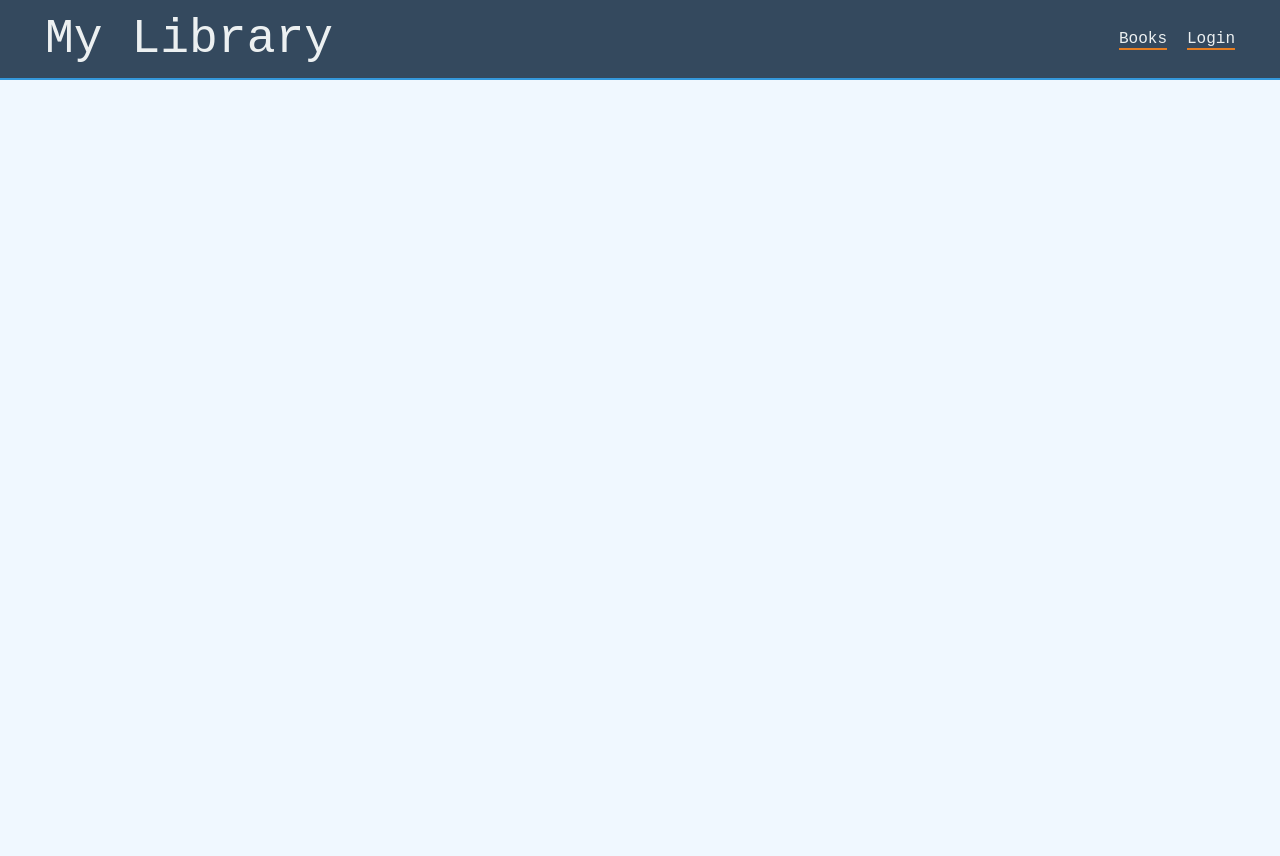
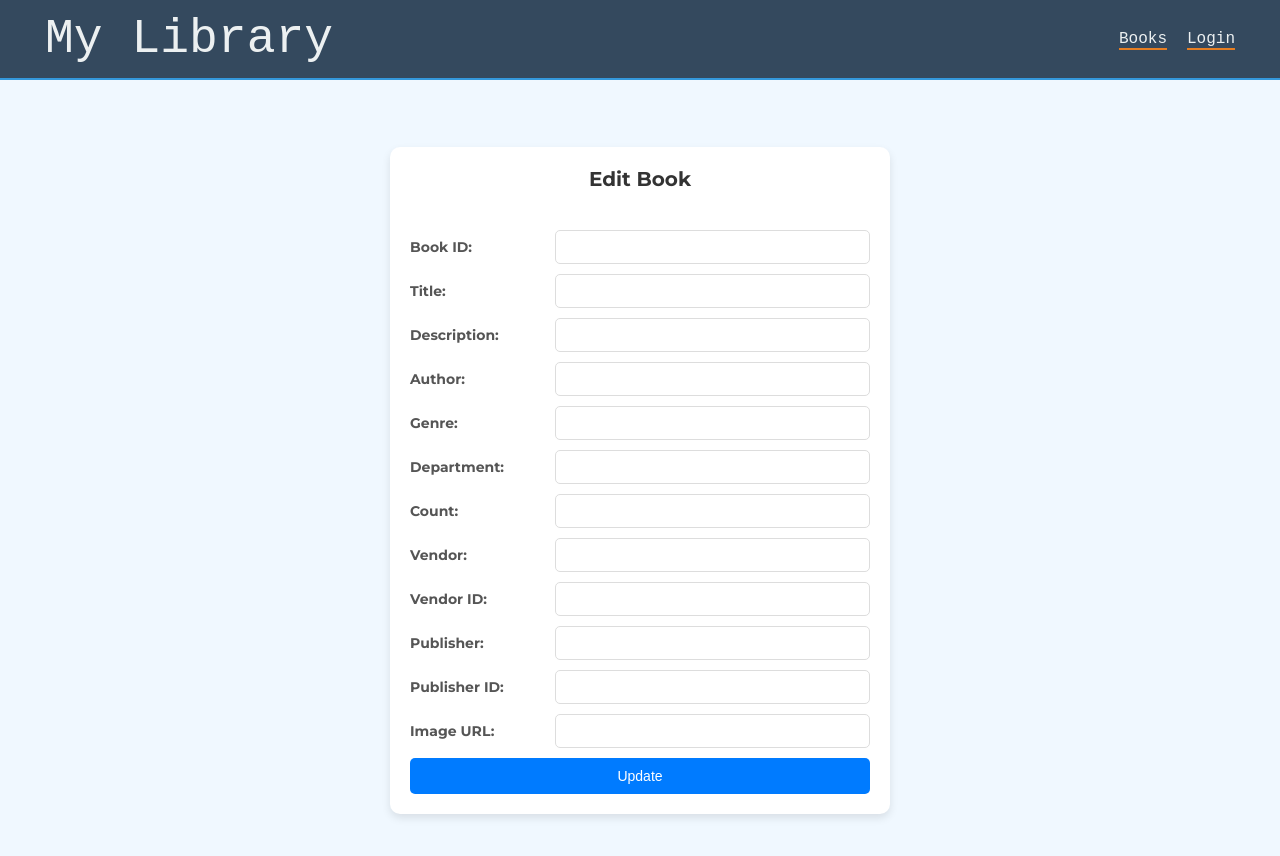
Before and after one commit to Ais55/Network-Nerds-SOI-2024-NEW-, a React (Vite) app in the folder client/: page /book/1 in a window 1280 px wide. Shown: the top 856 px of the page. Before the commit the page ends 800 px from the top, so only its background shows below. Built offline with nearby package versions, Linux system fonts and the light colour scheme; no server answers.

Commit message:
edit and delete books

```diff
--- a/client/src/App.jsx
+++ b/client/src/App.jsx
@@ -10,6 +10,7 @@ import AddBook from './components/AddBook'
 import { useState } from 'react'
 import axios from 'axios'
 import { useEffect } from 'react'
+import EditBook from './components/EditBook'
 
 function App(){
     const [role, setRole] = useState('')
@@ -37,6 +38,7 @@ function App(){
             <Route path='/addstudent' element={<AddStudent />}></Route>
             <Route path='/logout' element={<Logout setRole = {setRole} />}></Route>
             <Route path='/addbook' element={<AddBook />}></Route>
+            <Route path="/book/:id" element={<EditBook/>}></Route>
         </Routes>
         </BrowserRouter>
     )
--- a/client/src/components/BookCard.jsx
+++ b/client/src/components/BookCard.jsx
@@ -1,5 +1,7 @@
 import React from "react";
 import '../css/BookCard.css'
+import { Link } from 'react-router-dom';
+
 function trimming(description, maxLength = 20) {
     if (description.length > maxLength) {
       return description.substring(0, maxLength) + '...';
@@ -23,6 +25,7 @@ const BookCard = ({book}) => {
         publisher,
         publisher_id,
         image_url} = book;
+        console.log("-----------" +book)
     return (
         <div className = 'book-card'>
             <img src={image_url} alt={title} className="book-image"/>
@@ -36,8 +39,12 @@ const BookCard = ({book}) => {
                 <p>Issued  : {issued_books}</p>
             </div>
             <div className="book-actions">
-                <button>Edit</button>
-                <button>Delete</button>
+                <Link to={`/book/${book._id}`} className="action-link">
+                    <button className="action-button edit-button">Edit</button>
+                </Link>
+                <Link to={`/book/${book._id}`} className="action-link">
+                    <button className="action-button delete-button">Delete</button>
+                </Link>
             </div>
         </div>
     )
--- /dev/null
+++ b/client/src/components/EditBook.jsx
@@ -0,0 +1,139 @@
+import React, { useEffect, useState } from "react";
+import axios from 'axios';
+import { useNavigate, useParams } from 'react-router-dom';
+import "../css/AddBook.css";
+
+const EditBook = () => {
+    const [book_id, setBook_id] = useState('');
+    const [title, setTitle] = useState('');
+    const [description, setDescription] = useState('');
+    const [author, setAuthor] = useState('');
+    const [genre, setGenre] = useState('');
+    const [department, setDepartment] = useState('');
+    const [count, setCount] = useState('');
+    const [vendor, setVendor] = useState('');
+    const [vendor_id, setVendor_id] = useState('');
+    const [publisher, setPublisher] = useState('');
+    const [publisher_id, setPublisher_id] = useState('');
+    const [image_url, setImage_url] = useState('');
+    const navigate = useNavigate();
+    const { id } = useParams();
+
+    useEffect(() => {
+        axios.get(`http://localhost:3001/book/book/${id}`)
+            .then(res => {
+                console.log(res);
+                setBook_id(res.data.book_id);
+                setTitle(res.data.title);
+                setDescription(res.data.description);
+                setAuthor(res.data.author);
+                setGenre(res.data.genre);
+                setDepartment(res.data.department);
+                setCount(res.data.count);
+                setVendor(res.data.vendor);
+                setVendor_id(res.data.vendor_id);
+                setPublisher(res.data.publisher);
+                setPublisher_id(res.data.publisher_id); // Corrected this line
+                setImage_url(res.data.image_url);
+            })
+            .catch(err => console.log(err));
+    }, [id]); // Added id to the dependency array
+
+    const handleSubmit = (e) => {
+        e.preventDefault();
+        axios.put(`http://localhost:3001/book/book/${id}`, {
+            book_id,
+            title,
+            description,
+            author,
+            genre,
+            department,
+            count,
+            vendor,
+            vendor_id,
+            publisher,
+            publisher_id,
+            image_url
+        })
+            .then(res => {
+                if (res.data.updated) {
+                    navigate('/books');
+                } else {
+                    console.log(res);
+                }
+            })
+            .catch(err => console.log(err));
+    };
+
+    return (
+        <div className="book-form-container">
+            <div className="book-form">
+                <h2>Edit Book</h2>
+                <br />
+                <div className="form-group">
+                    <label htmlFor='book_id'>Book ID:</label>
+                    <input type="text" id="book_id" name="book_id" value={book_id}
+                        onChange={(e) => setBook_id(e.target.value)} />
+                </div>
+                <div className="form-group">
+                    <label htmlFor='title'>Title:</label>
+                    <input type="text" id="title" name="title" value={title}
+                        onChange={(e) => setTitle(e.target.value)} />
+                </div>
+                <div className="form-group">
+                    <label htmlFor='description'>Description:</label>
+                    <input type="text" id="description" name="description" value={description}
+                        onChange={(e) => setDescription(e.target.value)} />
+                </div>
+                <div className="form-group">
+                    <label htmlFor="author">Author:</label>
+                    <input type="text" id="author" name="author" value={author}
+                        onChange={(e) => setAuthor(e.target.value)} />
+                </div>
+                <div className="form-group">
+                    <label htmlFor="genre">Genre:</label>
+                    <input type="text" id="genre" name="genre" value={genre}
+                        onChange={(e) => setGenre(e.target.value)} />
+                </div>
+                <div className="form-group">
+                    <label htmlFor="department">Department:</label>
+                    <input type="text" id="department" name="department" value={department}
+                        onChange={(e) => setDepartment(e.target.value)} />
+                </div>
+                <div className="form-group">
+                    <label htmlFor="count">Count:</label>
+                    <input type="number" id="count" name="count" value={count}
+                        onChange={(e) => setCount(e.target.value)} />
+                </div>
+                <div className="form-group">
+                    <label htmlFor="vendor">Vendor:</label>
+                    <input type="text" id="vendor" name="vendor" value={vendor}
+                        onChange={(e) => setVendor(e.target.value)} />
+                </div>
+                <div className="form-group">
+                    <label htmlFor="vendor_id">Vendor ID:</label>
+                    <input type="text" id="vendor_id" name="vendor_id" value={vendor_id}
+                        onChange={(e) => setVendor_id(e.target.value)} />
+                </div>
+                <div className="form-group">
+                    <label htmlFor="publisher">Publisher:</label>
+                    <input type="text" id="publisher" name="publisher" value={publisher}
+                        onChange={(e) => setPublisher(e.target.value)} />
+                </div>
+                <div className="form-group">
+                    <label htmlFor="publisher_id">Publisher ID:</label>
+                    <input type="text" id="publisher_id" name="publisher_id" value={publisher_id}
+                        onChange={(e) => setPublisher_id(e.target.value)} />
+                </div>
+                <div className="form-group">
+                    <label htmlFor="image_url">Image URL:</label>
+                    <input type="text" id="image_url" name="image_url" value={image_url}
+                        onChange={(e) => setImage_url(e.target.value)} />
+                </div>
+                <button className="submit" onClick={handleSubmit}>Update</button>
+            </div>
+        </div>
+    );
+}
+
+export default EditBook;
--- a/client/src/css/BookCard.css
+++ b/client/src/css/BookCard.css
@@ -1,5 +1,3 @@
-/* BookCard.css */
-
 .book-list {
     display: flex;
     justify-content: center;
@@ -62,18 +60,32 @@
     width: 100%; /* Make sure actions take full width */
 }
 
-.book-actions button {
-    background-color: #007bff;
-    color: white;
-    border: none;
+.action-button {
+    text-decoration: none;
+    display: inline-block;
     padding: 8px 16px; /* Adjusted padding */
     border-radius: 4px;
     cursor: pointer;
+    font-size: 0.9em; /* Adjusted font size */
     transition: background-color 0.3s, transform 0.3s;
-    font-size: 0.9em; /* Adjusted font size */
 }
 
-.book-actions button:hover {
+.edit-button {
+    background-color: #007bff;
+    color: white;
+}
+
+.edit-button:hover {
     background-color: #0056b3;
     transform: translateY(-2px);
 }
+
+.delete-button {
+    background-color: #dc3545;
+    color: white;
+}
+
+.delete-button:hover {
+    background-color: #c82333;
+    transform: translateY(-2px);
+}
```
Also changed, not shown: 1 other file (tests, documents, lock files or other folders).
